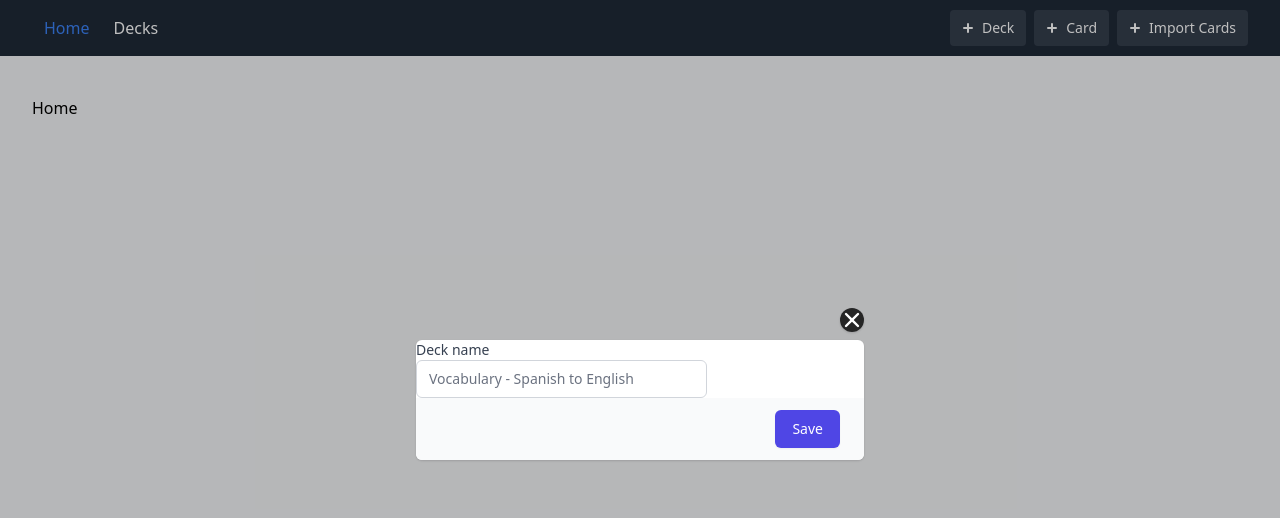
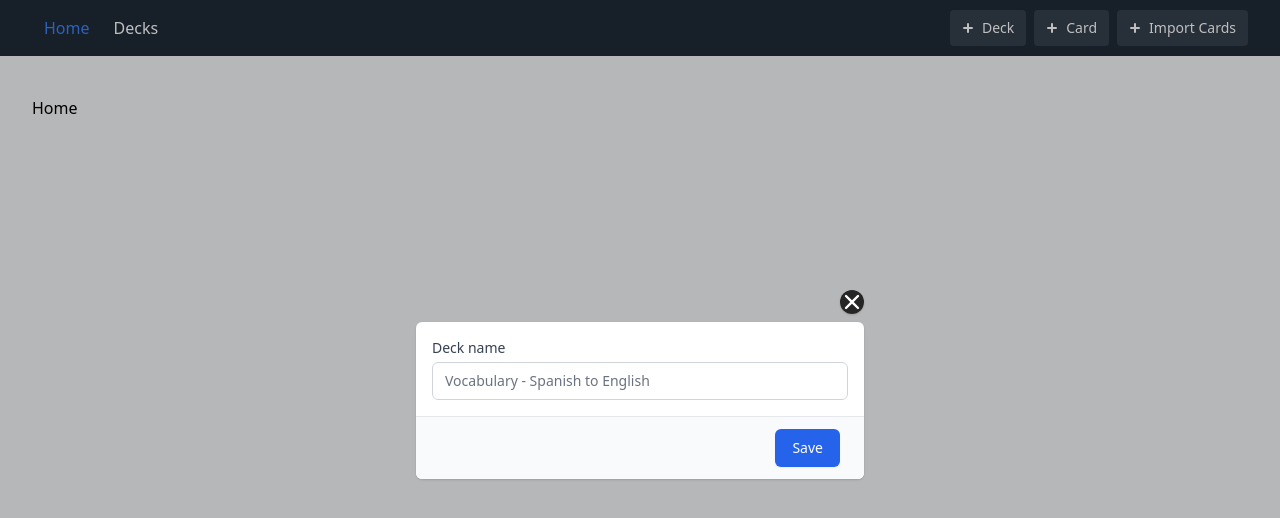
Before and after one commit to ByMykel/Yelena, a Vue app in the folder frontend/: page / in a window 1280 px wide. Both pictures are taken after a click on the button "Deck". Shown: the top 518 px of the page. Built offline with nearby package versions, Linux system fonts and the light colour scheme; no server answers.

Commit message:
refactor: improve form to create decks.

```diff
--- a/frontend/src/components/CreateDeck.vue
+++ b/frontend/src/components/CreateDeck.vue
@@ -1,7 +1,6 @@
 <template>
-    <Modal :show="show">
-        <div class="grid grid-cols-3 gap-6">
-            <div class="col-span-3 sm:col-span-2">
+    <modal :show="show">
+        <div class="px-4 py-4">
             <label
                 for="deck-name"
                 class="block text-sm font-medium text-gray-700"
@@ -11,44 +10,22 @@
                 id="deck-name"
                 v-model="deckForm.name"
                 type="text"
-                    class="
-                        focus:ring-indigo-500
-                        focus:border-indigo-500
-                        flex-1
-                        block
-                        w-full
-                        rounded-md
-                        sm:text-sm
-                        border-gray-300
-                    "
+                class="flex-1 block w-full mt-1 border-gray-300 rounded-md focus:ring-blue-500 focus:border-blue-500 sm:text-sm"
                 placeholder="Vocabulary - Spanish to English"
             />
         </div>
-        </div>
-        <div class="px-4 py-3 bg-gray-50 text-right sm:px-6">
+
+        <div
+            class="px-4 py-3 text-right border-t border-gray-200 bg-gray-50 sm:px-6"
+        >
             <button
-                class="
-                    inline-flex
-                    justify-center
-                    py-2
-                    px-4
-                    border border-transparent
-                    shadow-sm
-                    text-sm
-                    font-medium
-                    rounded-md
-                    text-white
-                    bg-indigo-600
-                    hover:bg-indigo-700
-                    focus:outline-none
-                    focus:ring-2 focus:ring-offset-2 focus:ring-indigo-500
-                "
+                class="inline-flex justify-center px-4 py-2 text-sm font-medium text-white bg-blue-600 border border-transparent rounded-md shadow-sm hover:bg-blue-700 focus:outline-none focus:ring-2 focus:ring-offset-2 focus:ring-blue-500"
                 @click="handleForm()"
             >
                 Save
             </button>
         </div>
-    </Modal>
+    </modal>
 </template>
 
 <script>
```
Lines whose indentation alone changed are shown as unchanged.
